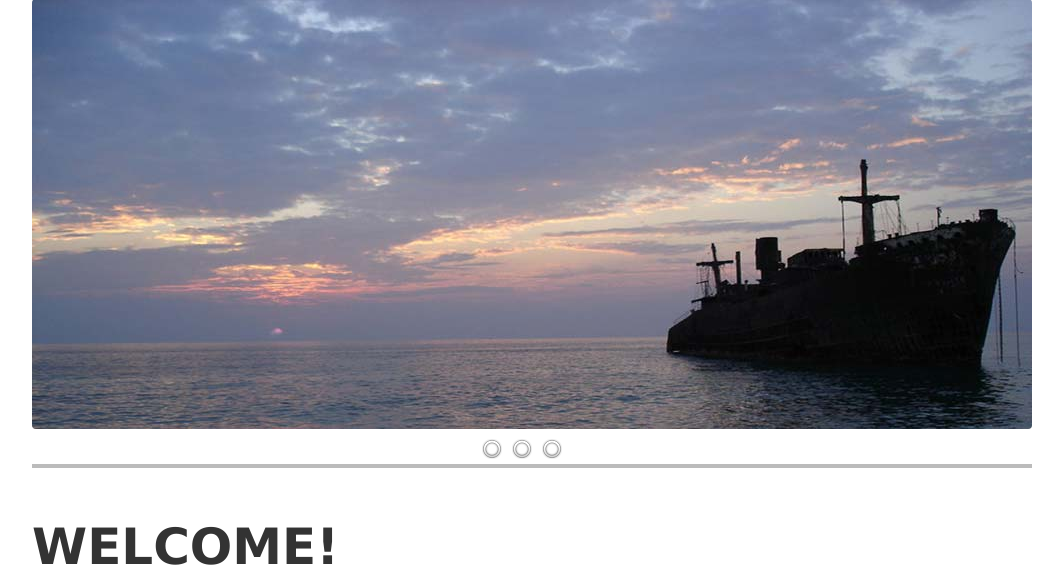
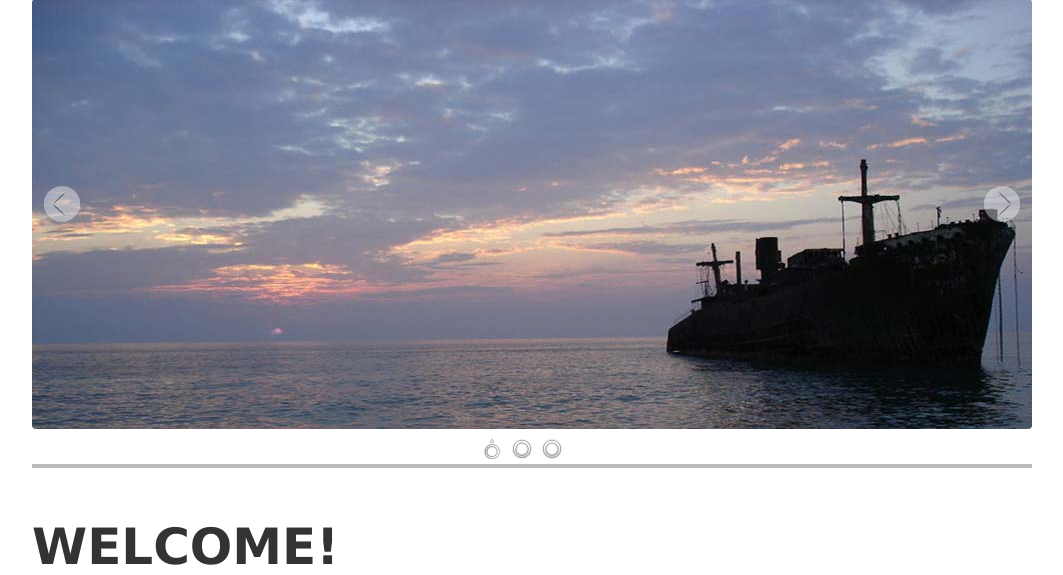
Before and after one commit to alirezabm/Sobhan-Seir-Ajans, a PHP site: page / in a window 1280 px wide. Shown: the part 207-782 px from the top of the page, without its empty margins (108-1171 px from the left). Run offline with PHP 8.4, Linux system fonts and the light colour scheme.

Commit message:
edit slideshow = add next-prev & img arrow

```diff
--- a/index.html
+++ b/index.html
@@ -40,6 +40,9 @@
 					<div style="background-image:url(image/pic1.jpg);"></div>
 					<div style="background-image:url(image/pic2.jpg);"></div>
 				</div train>
+
+				<div class="previous"></div>
+				<div class="next"></div>
 
 				<ul class="btns">
 					<li></li>
--- a/style.css
+++ b/style.css
@@ -243,6 +243,7 @@ div.slideshow ul.btns li{
 	margin      :3px 10px 0 0;
 	border-radius      : 2px;
 	background-image:url(image/1.png);
+	background-repeat  : no-repeat;
 	-webkit-transition : all 1100ms;
 
 }
@@ -256,6 +257,35 @@ div.slideshow ul.btns li.active {
 	-webkit-transition-duration : 200ms;
 
 }
+
+div.slideshow div.previous,
+div.slideshow div.next{
+
+	position : absolute;
+	top      : 185px;
+	width    : 40px;
+	height   : 40px;
+	opacity  : 0.4;
+	cursor   : pointer;
+	background-image   : url('image/arrow.png');
+	background-repeat  : no-repeat;
+	-webkit-transition : opacity 500ms;
+}
+
+div.slideshow:hover div.previous,
+div.slideshow:hover div.next{
+	opacity : 1;
+}
+
+div.slideshow div.previous{
+	left : 10px;
+	background-position : 0px 0px;
+}
+div.slideshow div.next{
+	right : 10px;
+	background-position : -40px 0px;
+}
+
 
 
 
```
Also changed, not shown: script.js (+32 -4 lines), image/arrow.png (added).
